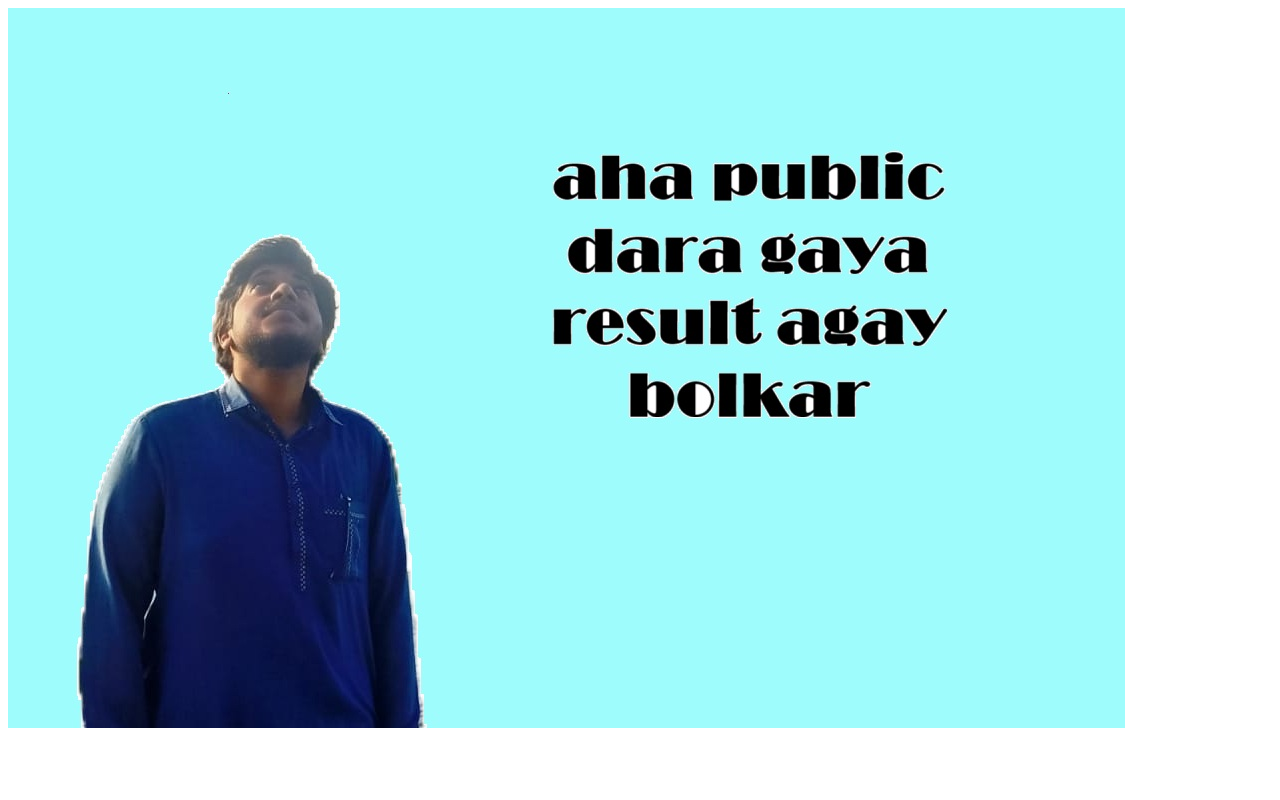
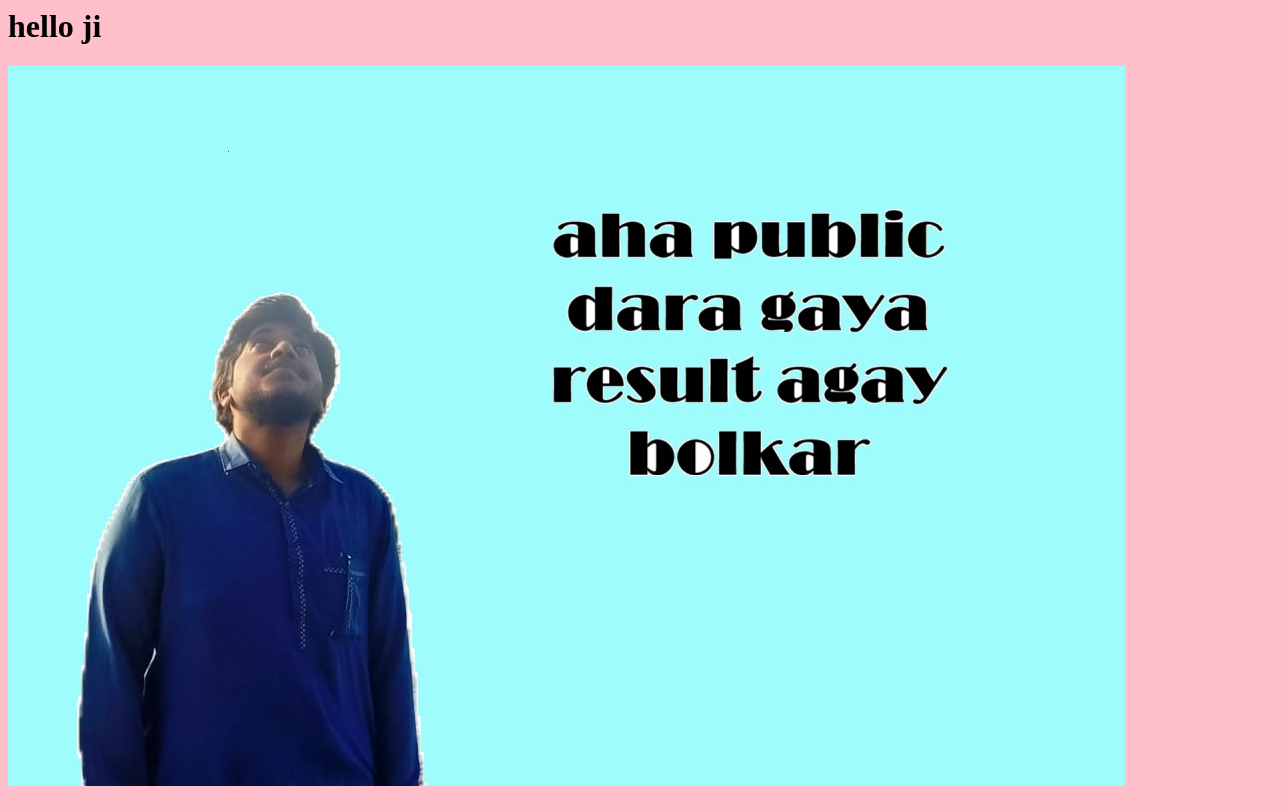
Before and after one commit to numaanalikhan/Osmania-University, a plain HTML site: page image.html in a window 1280 px wide. Drawn offline with Linux system fonts and the light colour scheme.

Commit message:
Update image.html

```diff
--- a/image.html
+++ b/image.html
@@ -3,7 +3,8 @@
 <head>
 </head>
 
-<body>
+<body style="background-color:pink">
+  <h1> hello ji</h1>
 <img src="https://raw.githubusercontent.com/numaanalikhan/Osmania-University/refs/heads/main/WhatsApp%20Image%202025-12-14%20at%2013.01.33_d2f3dbc2.jpg" alt="numaan"/>
 </body>
 
```
